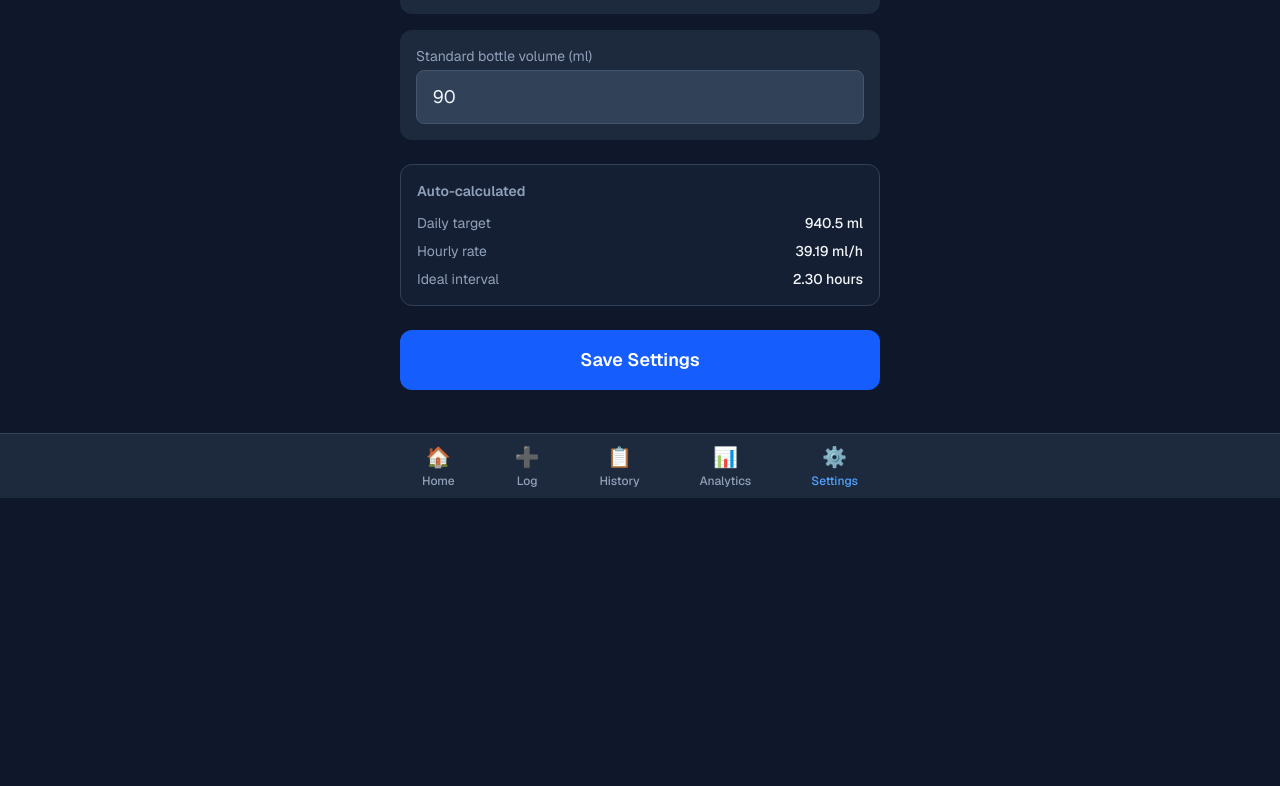
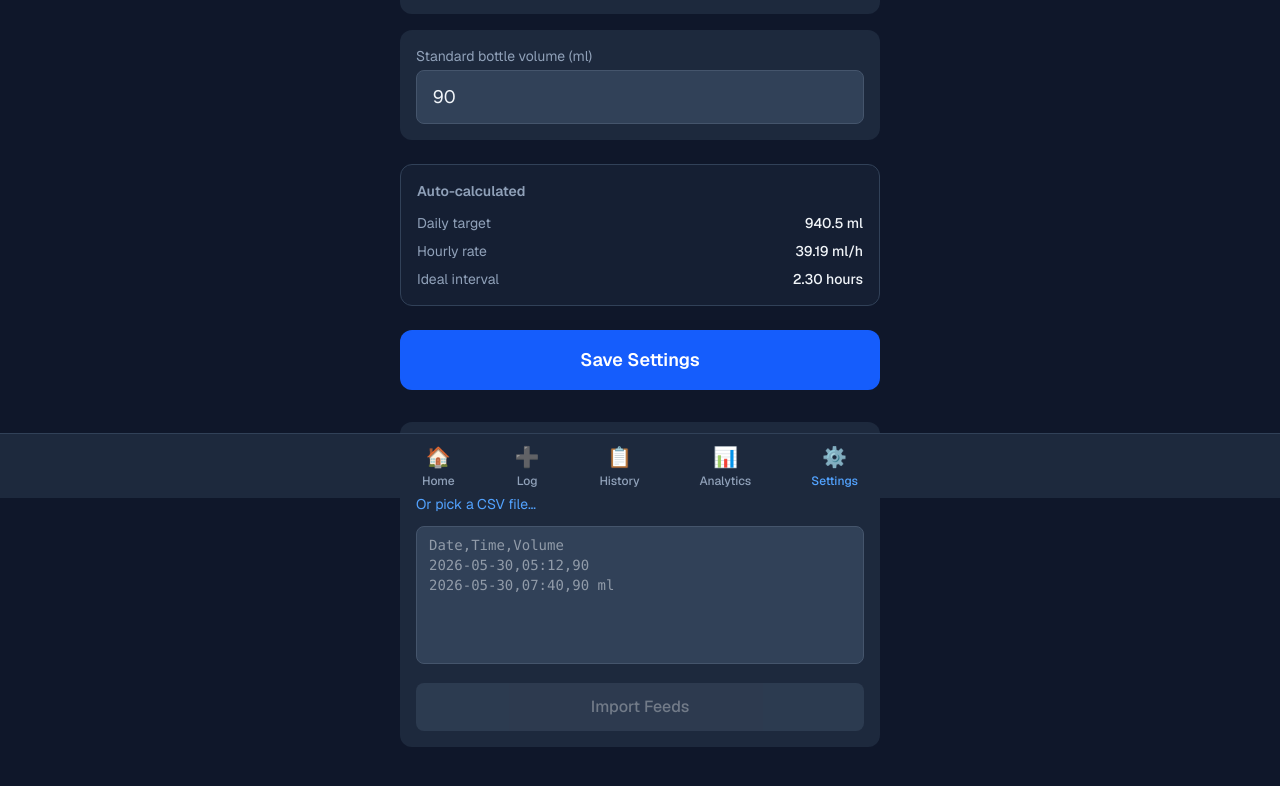
Before and after one commit to koenswings/baby-milk-tracker, a Next.js app: page /settings in a window 1280 px wide. Shown: the part 302-1088 px from the top of the page. Before the commit the page ends 800 px from the top, so only its background shows below. Built offline with nearby package versions, Linux system fonts and the light colour scheme.

Commit message:
feat: CSV import on Settings page; fix step=any on volume input

```diff
--- a/src/app/settings/page.tsx
+++ b/src/app/settings/page.tsx
@@ -1,9 +1,9 @@
 "use client";
 
-import { useEffect, useState } from "react";
-import { getSettings, saveSettings } from "@/lib/store";
+import { useEffect, useState, useRef } from "react";
+import { getSettings, saveSettings, getFeeds, saveFeeds } from "@/lib/store";
 import { deriveSettings } from "@/lib/calculations";
-import { Settings } from "@/types";
+import { Settings, Feed } from "@/types";
 import BottomNav from "@/components/BottomNav";
 
 export default function SettingsPage() {
@@ -13,6 +13,9 @@ export default function SettingsPage() {
     standardBottleVolume: 90,
   });
   const [saved, setSaved] = useState(false);
+  const [importText, setImportText] = useState("");
+  const [importMsg, setImportMsg] = useState("");
+  const fileRef = useRef<HTMLInputElement>(null);
 
   useEffect(() => {
     getSettings().then(setSettings);
@@ -31,6 +34,44 @@ export default function SettingsPage() {
     if (!isNaN(num) && num > 0) {
       setSettings((prev) => ({ ...prev, [field]: num }));
     }
+  }
+
+  async function handleImport() {
+    const lines = importText.trim().split("\n").filter(Boolean);
+    const feeds: Feed[] = [];
+    let skipped = 0;
+
+    for (const line of lines) {
+      // Support: "Date,Time,Volume" or "Date,Time,Volume ml" or just 3 CSV cols
+      const parts = line.split(",").map((s) => s.trim());
+      if (parts.length < 3) { skipped++; continue; }
+      const [dateStr, timeStr, volRaw] = parts;
+      // Skip header row
+      if (dateStr.toLowerCase() === "date") continue;
+      const volume = parseFloat(volRaw.replace(/[^0-9.]/g, ""));
+      if (isNaN(volume) || volume <= 0) { skipped++; continue; }
+      const ts = new Date(`${dateStr}T${timeStr}:00`).getTime();
+      if (isNaN(ts)) { skipped++; continue; }
+      feeds.push({ id: crypto.randomUUID(), timestamp: ts, volume });
+    }
+
+    if (feeds.length === 0) {
+      setImportMsg("No valid rows found.");
+      return;
+    }
+
+    const existing = await getFeeds();
+    await saveFeeds([...existing, ...feeds]);
+    setImportText("");
+    setImportMsg(`✓ Imported ${feeds.length} feeds${skipped ? `, skipped ${skipped}` : ""}.`);
+    setTimeout(() => setImportMsg(""), 4000);
+  }
+
+  async function handleFileImport(e: React.ChangeEvent<HTMLInputElement>) {
+    const file = e.target.files?.[0];
+    if (!file) return;
+    const text = await file.text();
+    setImportText(text);
   }
 
   return (
@@ -99,7 +140,7 @@ export default function SettingsPage() {
 
       <button
         onClick={handleSave}
-        className={`w-full font-semibold py-4 rounded-xl text-lg transition-colors ${
+        className={`w-full font-semibold py-4 rounded-xl text-lg transition-colors mb-8 ${
           saved
             ? "bg-green-600 text-white"
             : "bg-blue-600 hover:bg-blue-500 text-white"
@@ -108,6 +149,50 @@ export default function SettingsPage() {
         {saved ? "✓ Saved!" : "Save Settings"}
       </button>
 
+      {/* CSV Import */}
+      <div className="bg-slate-800 rounded-xl p-4">
+        <h2 className="text-base font-semibold text-slate-200 mb-1">📥 Import Historic Data</h2>
+        <p className="text-xs text-slate-400 mb-3">
+          Paste CSV rows (Date, Time, Volume) — e.g. <code className="bg-slate-700 px-1 rounded">2026-05-30,05:12,90</code>
+        </p>
+
+        <input
+          ref={fileRef}
+          type="file"
+          accept=".csv,.txt"
+          onChange={handleFileImport}
+          className="hidden"
+        />
+        <button
+          onClick={() => fileRef.current?.click()}
+          className="text-sm text-blue-400 hover:text-blue-300 mb-3 block"
+        >
+          Or pick a CSV file…
+        </button>
+
+        <textarea
+          value={importText}
+          onChange={(e) => setImportText(e.target.value)}
+          rows={6}
+          placeholder={"Date,Time,Volume\n2026-05-30,05:12,90\n2026-05-30,07:40,90 ml"}
+          className="w-full bg-slate-700 border border-slate-600 rounded-lg px-3 py-2 text-slate-100 text-sm font-mono focus:outline-none focus:border-blue-500 mb-3 resize-none"
+        />
+
+        {importMsg && (
+          <p className={`text-sm mb-2 ${importMsg.startsWith("✓") ? "text-green-400" : "text-red-400"}`}>
+            {importMsg}
+          </p>
+        )}
+
+        <button
+          onClick={handleImport}
+          disabled={!importText.trim()}
+          className="w-full bg-slate-600 hover:bg-slate-500 disabled:opacity-40 text-slate-100 font-medium py-3 rounded-lg transition-colors"
+        >
+          Import Feeds
+        </button>
+      </div>
+
       <BottomNav />
     </div>
   );
```
